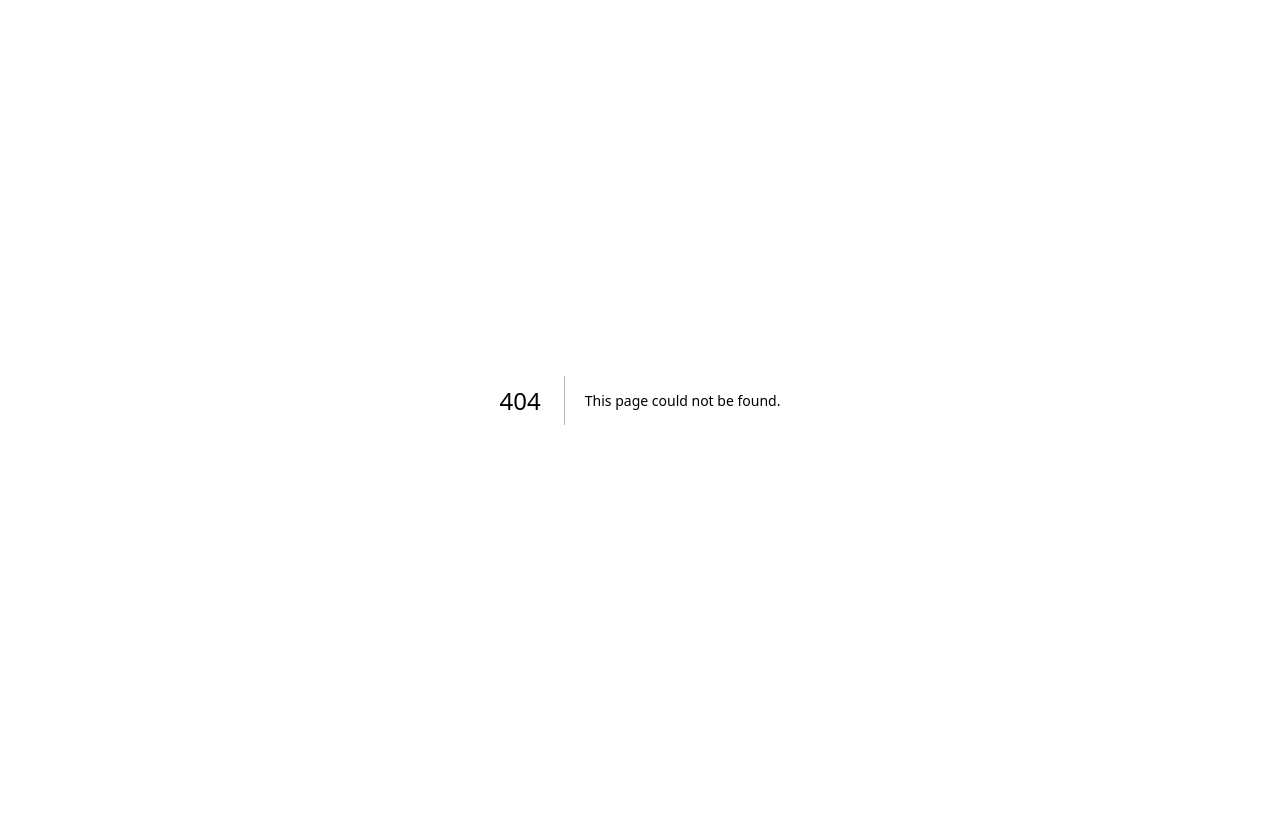
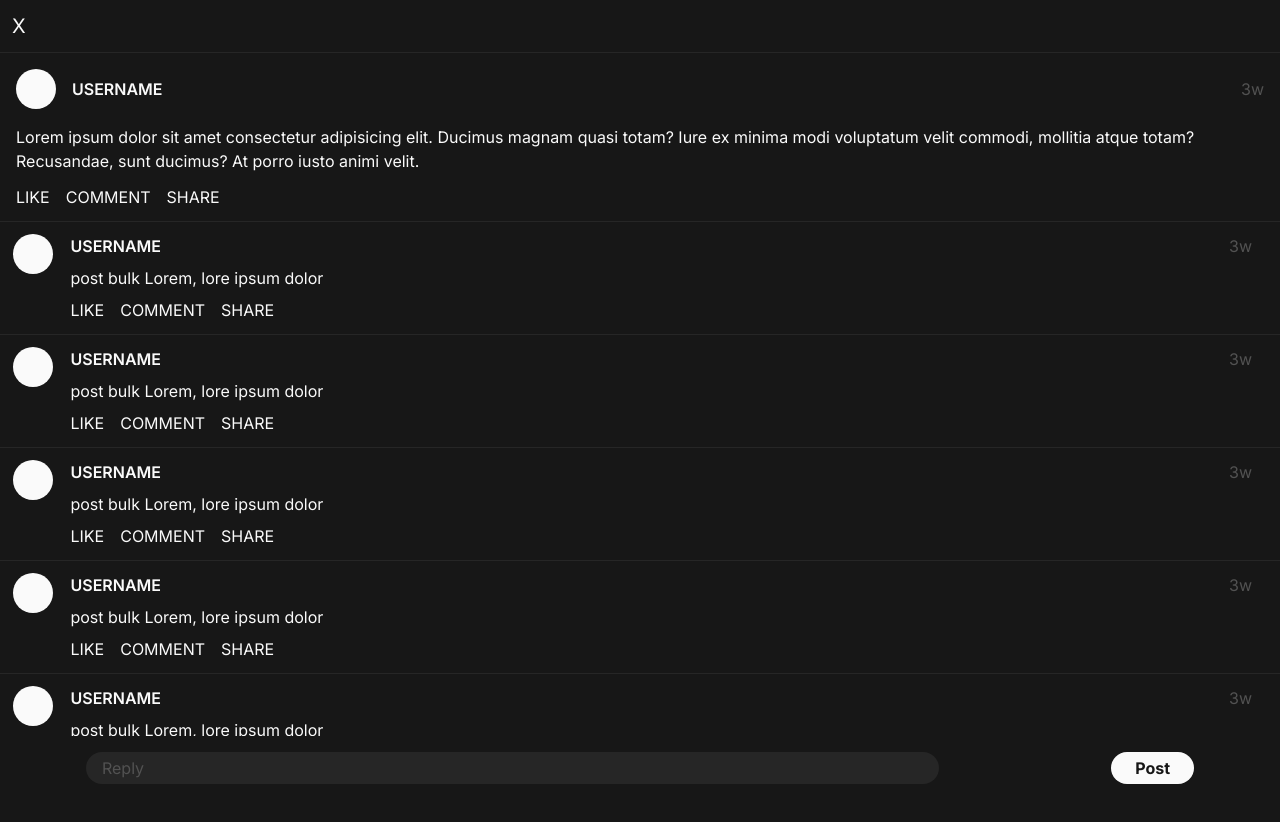
Before and after one commit to myyrez/social-media, a Next.js app: page /1/1 in a window 1280 px wide. Before the commit this address had no page. Shown: the top 822 px of the page. Before the commit the page ends 800 px from the top, so only its background shows below. Built offline with nearby package versions, Linux system fonts and the light colour scheme.

Commit message:
página UserPost criada

```diff
--- /dev/null
+++ b/app/[userId]/[postId]/page.tsx
@@ -0,0 +1,45 @@
+import Reply from "@/components/Reply";
+import ReplyInput from "@/components/ReplyInput";
+
+export default function UserPostPage() {
+    return (
+        <div className="text-neutral-50 pb-16">
+            <ReplyInput />
+
+            <div className="flex gap-4 p-3 border-b border-neutral-800 text-xl mb-4">
+                <div>X</div>
+            </div>
+
+            <div className="px-4 flex flex-col gap-4">
+                <div className="flex w-full gap-4 items-center">
+                    <div>
+                        <div className="bg-neutral-50 h-10 w-10 rounded-full flex flex-none justify-center items-center" />
+                    </div>
+                    <div className="flex w-full justify-between">
+                        <div className="font-semibold">USERNAME</div>
+                        <div>
+                            <h1 className="text-neutral-600">3w</h1>
+                        </div>
+                    </div>
+                </div>
+
+                <div className="">
+                    Lorem ipsum dolor sit amet consectetur adipisicing elit. Ducimus magnam quasi totam? Iure ex minima modi voluptatum velit commodi, mollitia atque totam? Recusandae, sunt ducimus? At porro iusto animi velit.
+                </div>
+
+            </div>
+
+            <div className="flex px-4 py-3 gap-4 border-b border-neutral-800">
+                <div>LIKE</div>
+                <div>COMMENT</div>
+                <div>SHARE</div>
+            </div>
+
+            <Reply />
+            <Reply />
+            <Reply />
+            <Reply />
+            <Reply />
+        </div>
+    )
+}
--- a/components/Navbar/index.tsx
+++ b/components/Navbar/index.tsx
@@ -13,7 +13,7 @@ export default function Navbar() {
             ">
             <Link href={"/"}> <GoHome className='text-neutral-600' /> </Link>
             <Link href={"/search"}> <BiSearch /> </Link>
-            <Link href={"/post"}> <BiCodeBlock /> </Link>
+            <Link href={"/code"}> <BiCodeBlock /> </Link>
             <Link href={"/activity"}> <BiHeart /> </Link>
             <Link href={"/user"}> <BiUser /> </Link>
         </div>
--- a/components/PostButton/index.tsx
+++ b/components/PostButton/index.tsx
@@ -4,6 +4,6 @@ export default function PostButton() {
         alert('oi')
     }
     return (
-        <button onClick={alertbutton} className="bg-neutral-50 rounded-full w-fit font-bold px-6 p-2">Post</button>
+        <button onClick={alertbutton} className="bg-neutral-50 text-neutral-900 rounded-full w-fit font-bold px-6 py-1">Post</button>
     )
 }
--- /dev/null
+++ b/components/Reply/index.tsx
@@ -0,0 +1,36 @@
+export default function Reply() {
+    return (
+        <div className="w-full h-fit py-3 px-3 border-b border-neutral-800 flex">
+            <div className="
+                w-11
+                flex flex-col justify-between items-center
+                ">
+                <div className="bg-neutral-50 h-10 w-10 rounded-full flex flex-none justify-center items-center" />
+                {/* <div className="bg-neutral-600 w-px h-full my-2 rounded-full" />
+                <div className="bg-neutral-50 h-5 w-5 rounded-full flex flex-none justify-center items-center" /> */}
+            </div>
+            <div className="
+                text-neutral-50
+                h-full w-full
+                flex flex-col gap-2
+                px-4">
+                <div className="flex justify-between">
+                    <h1 className="font-semibold">USERNAME</h1>
+                    <div className="flex gap-4">
+                        <h1 className="text-neutral-600">3w</h1>
+                    </div>
+                </div>
+
+                <div>post bulk Lorem, lore ipsum dolor</div>
+
+                <div className="flex gap-4">
+                    <div>LIKE</div>
+                    <div>COMMENT</div>
+                    <div>SHARE</div>
+                </div>
+
+                {/* <h1 className="text-neutral-600">REPLIES</h1> */}
+            </div>
+        </div>
+    )
+}
--- /dev/null
+++ b/components/ReplyInput/index.tsx
@@ -0,0 +1,16 @@
+import PostButton from "../PostButton";
+
+export default function ReplyInput() {
+    return (
+        <div className="h-16 w-full fixed flex justify-around items-center bottom-0 bg-neutral-900">
+            <input className="
+            px-4 py-1 w-8/12 h-fit rounded-full my-2
+            bg-neutral-800 caret-white text-neutral-50
+            placeholder:text-neutral-600
+            focus:outline-none"
+            type="text" placeholder={`Reply`} />
+
+            <PostButton />
+        </div>
+    )
+}
```
